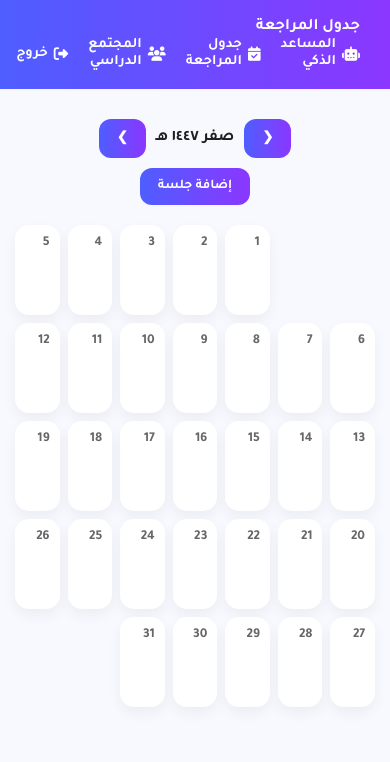
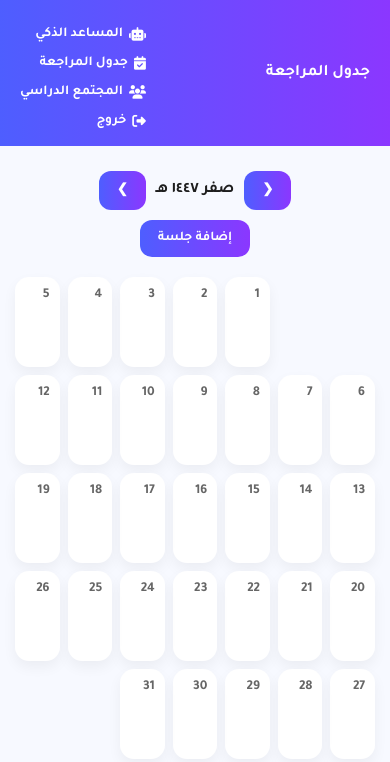
Before and after one commit to rahafaqeeljaafari/smart_assestant, a plain HTML site: page schedule.html in a window 390 px wide. Drawn offline with Linux system fonts and the light colour scheme.

Commit message:
Update schedule.html
Signed-off-by: rahafaqeeljaafari <rahafaqeeljaafari@gmail.com>

```diff
--- a/schedule.html
+++ b/schedule.html
@@ -1,23 +1,24 @@
 <!-- schedule.html -->
 <!DOCTYPE html><html lang="ar" dir="rtl"><head>
-<meta charset="UTF-8"><meta name="viewport" content="width=device-width,initial-scale=1">
+<meta charset="UTF-8">
+<meta name="viewport" content="width=device-width,initial-scale=1">
 <link href="https://fonts.googleapis.com/css2?family=Tajawal:wght@400;700&display=swap" rel="stylesheet">
 <link href="https://cdnjs.cloudflare.com/ajax/libs/font-awesome/6.5.0/css/all.min.css" rel="stylesheet">
 <title>جدول المراجعة</title>
 <style>
-:root{--g1:#4e5eff;--g2:#8b37ff;--bg:#f7f9ff;--c:#fff;--t:#1e1e1e;--a:#e6e8ff}
+:root{--g1:#4e5eff;--g2:#8b37ff;--bg:#f7f9ff;--c:#fff;--t:#1e1e1e}
 *{box-sizing:border-box;margin:0;padding:0;font-family:'Tajawal',sans-serif}
 body{background:var(--bg);min-height:100vh;color:var(--t);display:flex;flex-direction:column}
-header{background:linear-gradient(90deg,var(--g1),var(--g2));color:var(--c);padding:18px 30px;font-weight:700;display:flex;justify-content:space-between;align-items:center;flex-wrap:wrap}
+header{background:linear-gradient(90deg,var(--g1),var(--g2));color:#fff;padding:18px 30px;font-weight:700;display:flex;justify-content:space-between;align-items:center;flex-wrap:wrap}
 nav{display:flex;gap:20px;font-size:.9rem}
-nav a{color:var(--c);text-decoration:none;font-weight:600;display:flex;align-items:center;gap:6px;transition:.3s}
+nav a{color:#fff;text-decoration:none;font-weight:600;display:flex;align-items:center;gap:6px;transition:.3s}
 nav a:hover{opacity:.8}
 #main{flex:1;max-width:980px;margin:auto;width:100%;padding:30px 15px}
 .top{display:flex;justify-content:space-between;align-items:center;margin-bottom:20px;gap:10px}
 .top div{display:flex;align-items:center;gap:10px}
 button{background:linear-gradient(90deg,var(--g1),var(--g2));border:none;color:#fff;padding:10px 18px;border-radius:12px;font-weight:600;cursor:pointer}
 #calendar{display:grid;grid-template-columns:repeat(7,1fr);gap:8px}
-.day{background:var(--c);border-radius:14px;padding:10px;min-height:110px;box-shadow:0 6px 14px rgba(0,0,0,.05);display:flex;flex-direction:column}
+.day{background:#fff;border-radius:14px;padding:10px;min-height:110px;box-shadow:0 6px 14px rgba(0,0,0,.05);display:flex;flex-direction:column}
 .day.disabled{background:transparent;box-shadow:none}
 .date{font-size:.85rem;margin-bottom:6px;color:#666;font-weight:700}
 .tag{padding:2px 6px;border-radius:8px;font-size:.75rem;font-weight:700;display:inline-block;margin-bottom:4px}
@@ -27,15 +28,21 @@ button{background:linear-gradient(90deg,var(--g1),var(--g2));border:none;color:#
 .item{font-size:.8rem;margin-bottom:3px}
 #modal{position:fixed;inset:0;background:rgba(0,0,0,.55);display:flex;justify-content:center;align-items:center;visibility:hidden;opacity:0;transition:.3s}
 #modal.show{visibility:visible;opacity:1}
-#modal form{background:var(--c);padding:30px 25px;border-radius:16px;width:100%;max-width:380px;display:flex;flex-direction:column;gap:16px}
+#modal form{background:#fff;padding:30px 25px;border-radius:16px;width:100%;max-width:380px;display:flex;flex-direction:column;gap:16px}
 input,select{padding:12px 14px;border:1px solid #ddd;border-radius:12px;font-size:1rem}
 #close{position:absolute;top:12px;left:18px;background:none;border:none;font-size:1.3rem;color:#999;cursor:pointer}
-@media(max-width:600px){.day{min-height:90px}.top{flex-direction:column}}
+@media(max-width:600px){
+ header{padding:16px 20px}
+ nav{flex-direction:column;gap:12px;font-size:.85rem;align-items:flex-start;margin-top:10px}
+ #main{padding:25px 15px}
+ .top{flex-direction:column}
+ .day{min-height:90px}
+}
 </style></head><body>
 <header>
  <span>جدول المراجعة</span>
  <nav>
-   <a href="smart_assestant.html"><i class="fa-solid fa-robot"></i>المساعد الذكي</a>
+   <a href="smart_assistant.html"><i class="fa-solid fa-robot"></i>المساعد الذكي</a>
    <a href="schedule.html"><i class="fa-solid fa-calendar-check"></i>جدول المراجعة</a>
    <a href="community.html"><i class="fa-solid fa-users"></i>المجتمع الدراسي</a>
    <a href="login.html"><i class="fa-solid fa-right-from-bracket"></i>خروج</a>
@@ -74,27 +81,24 @@ document.getElementById('close').onclick=()=>modal.classList.remove('show')
 modal.onclick=e=>{if(e.target===modal)modal.classList.remove('show')}
 document.getElementById('prev').onclick=()=>{d.setMonth(d.getMonth()-1);render()}
 document.getElementById('next').onclick=()=>{d.setMonth(d.getMonth()+1);render()}
-frm.onsubmit=e=>{e.preventDefault();const o=Object.fromEntries(new FormData(frm));data.push(o);save();modal.classList.remove('show');frm.reset()}
+frm.onsubmit=e=>{e.preventDefault();data.push(Object.fromEntries(new FormData(frm)));save();modal.classList.remove('show');frm.reset()}
 function save(){localStorage.setItem('sch',JSON.stringify(data));render()}
 function render(){
- cal.innerHTML='';const year=d.getFullYear(),month=d.getMonth()
+ cal.innerHTML='';const y=d.getFullYear(),m=d.getMonth()
  my.textContent=d.toLocaleDateString('ar-SA',{year:'numeric',month:'long'})
- const first=new Date(year,month,1).getDay(),days=new Date(year,month+1,0).getDate()
- const slots=first+days,rows=Math.ceil(slots/7)*7
- for(let i=0;i<rows;i++){
-   const cell=document.createElement('div');cell.className='day'
-   const dayNum=i-first+1
+ const first=new Date(y,m,1).getDay(),days=new Date(y,m+1,0).getDate()
+ for(let i=0;i<Math.ceil((first+days)/7)*7;i++){
+   const dayNum=i-first+1,cell=document.createElement('div');cell.className='day'
    if(i<first||dayNum>days){cell.classList.add('disabled');cal.appendChild(cell);continue}
-   const dateStr=`${year}-${String(month+1).padStart(2,'0')}-${String(dayNum).padStart(2,'0')}`
+   const ds=`${y}-${String(m+1).padStart(2,'0')}-${String(dayNum).padStart(2,'0')}`
    cell.innerHTML=`<div class="date">${dayNum}</div>`
-   data.filter(s=>s.date===dateStr).forEach(s=>{
-     let cls=s.prio==='عالية'?'high':s.prio==='متوسطة'?'med':'low'
+   data.filter(s=>s.date===ds).forEach(s=>{
+     const cls=s.prio==='عالية'?'high':s.prio==='متوسطة'?'med':'low'
      cell.innerHTML+=`<span class="tag ${cls}">${s.prio}</span><div class="item">${s.title}<br><small>${s.time}</small></div>`
-   })
-   cal.appendChild(cell)
+   });cal.appendChild(cell)
  }
 }
-setInterval(()=>{const now=new Date();data.forEach(s=>{const t=new Date(s.date+' '+s.time);if(t-now<300000&&t-now>0&&!s.alerted){alert('تذكير: '+s.title);s.alerted=true;save()}})},60000)
+setInterval(()=>{const n=new Date();data.forEach(s=>{const t=new Date(s.date+' '+s.time);if(t-n<300000&&t-n>0&&!s.alerted){alert('تذكير: '+s.title);s.alerted=true;save()}})},60000)
 render()
 </script>
 </body></html>
```
